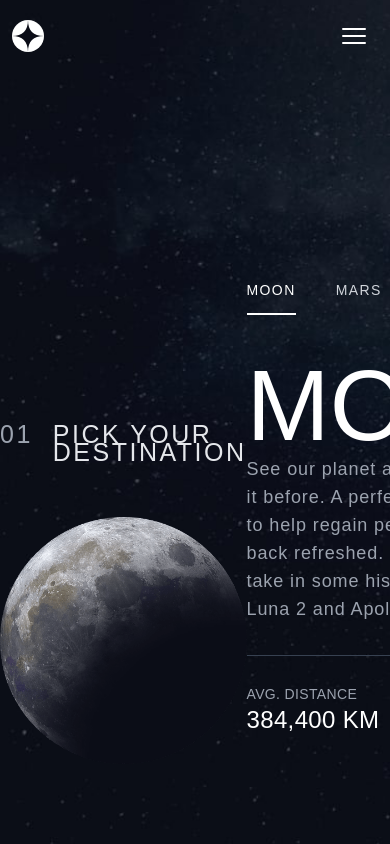
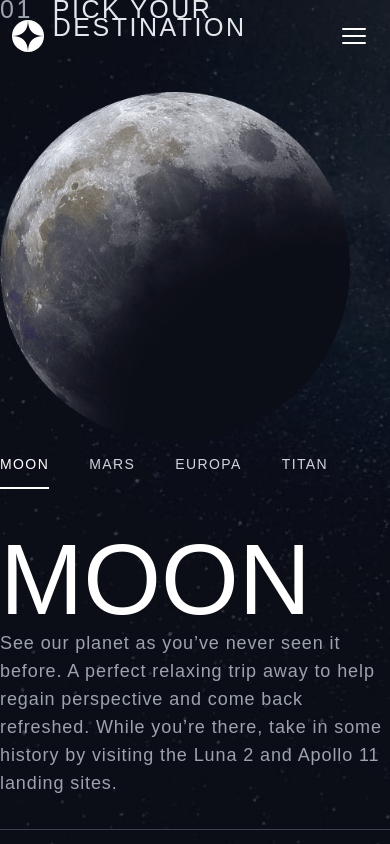
Before and after one commit to theblvckdev/space-tourisim-website, a React (Create React App) app: page /destination in a window 390 px wide. Built offline with nearby package versions, Linux system fonts and the light colour scheme.

Commit message:
working on responsive design

```diff
--- a/src/pages/destination/components/destinationsLayout.jsx
+++ b/src/pages/destination/components/destinationsLayout.jsx
@@ -1,3 +1,4 @@
+// eslint-disable-next-line
 import React, { useContext } from "react";
 import { navTabs } from "../constant/navTabs";
 import { PlanetContext } from "../../../context/planetChangeContext";
@@ -17,15 +18,15 @@ const DestinationLayout = ({ imageUrl, title, text, distance, travelTime }) => {
     <>
       <div className="h-screen w-screen">
         <div className="lg:w-4/5 w-full mx-auto relative h-full">
-          <div className="absolute bottom-20 w-full">
-            <div className="flex items-end h-fit">
-              <div className="basis-1/2">
+          <div className="lg:absolute md:bottom-20 w-full">
+            <div className="flex lg:flex-row flex-col lg:justify-normal justify-center lg:items-end items-center h-fit">
+              <div className="lg:basis-1/2 basis-0">
                 <h5
                   data-aos="fade-right"
                   data-aos-duration="2000"
-                  className="text-gray-200 flex gap-5 text-[25px] leading-[18px] font-barlow tracking-widest uppercase"
+                  className="text-gray-200 flex gap-5 text-left text-[25px] leading-[18px] font-barlow tracking-widest uppercase"
                 >
-                  <div className="text-gray-400">01</div>{" "}
+                  <div className="text-gray-400">01</div>
                   <div>Pick your destination</div>
                 </h5>
                 <div className="mt-14 text-center">
```
